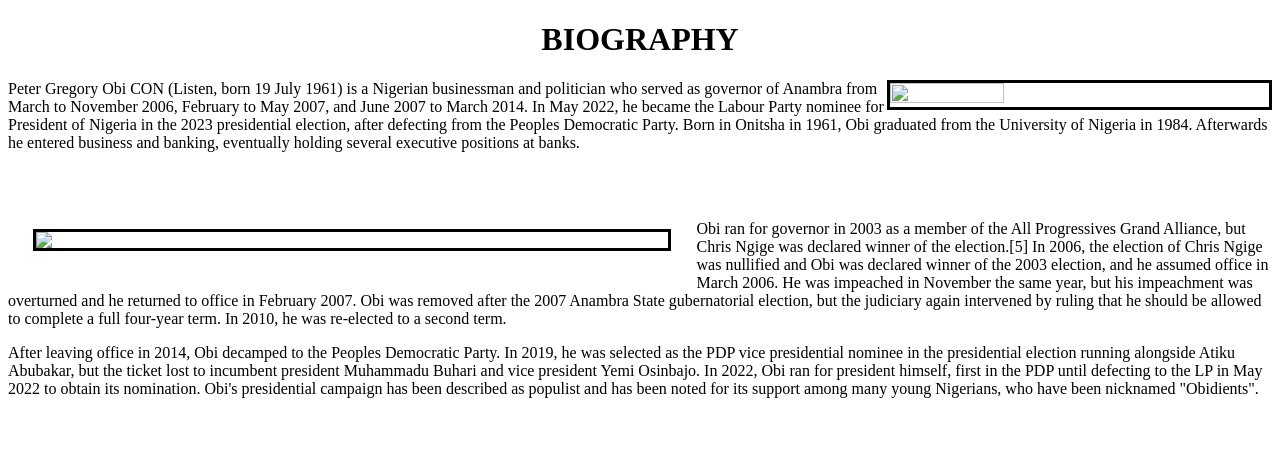
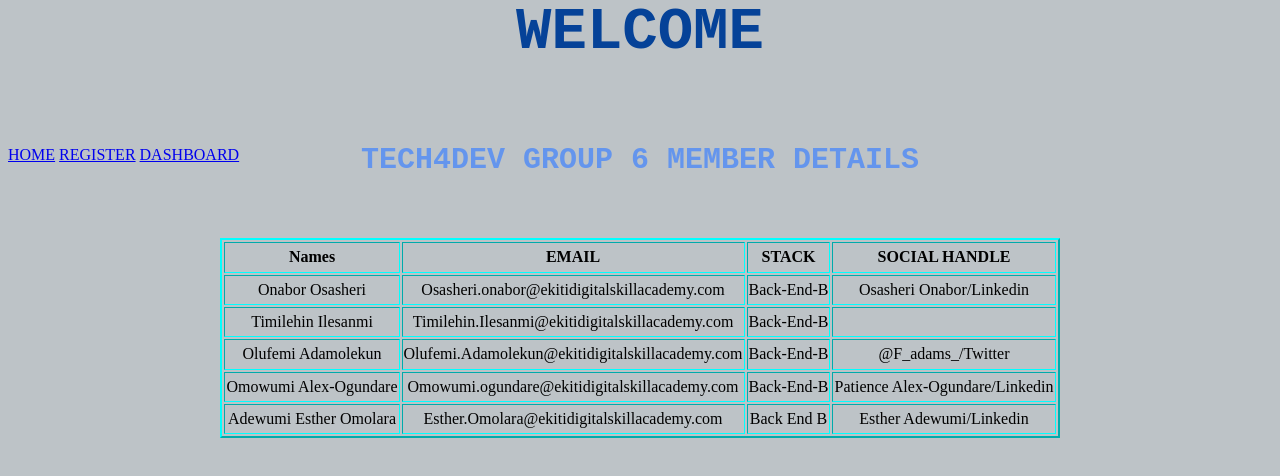
Before and after one commit to femiadams/TECH4DEV, a plain HTML site: page css/work.html in a window 1280 px wide. Drawn offline with Linux system fonts and the light colour scheme.

Commit message:
group work

```diff
--- a/css/work.css
+++ b/css/work.css
@@ -1,28 +1,35 @@
-body{
-
+body {
+    background-color: #bdc3c7;
+    background-size: cover;
     background-attachment: fixed;
-
 }
 
-h1{
-
-    text-align: center;
-}
-.p2{
-
-    height: 10%;
-    border: solid;
-    width: 30%;
-    float: right;
-    clear: right;
+a:link{
+    color:;
 }
 
-.p1{
-    display: block;
-    bottom: 22%;
-    margin: 2%;
-    bottom: 25%;
-    border: solid;
-    width: 50%;
-    float: left;
+h1 {
+    text-align: center;
+    position: relative;
+    bottom: 41px;
+    color: rgb(5, 66, 152);
+    font-size: 59px;
+    font-family: monospace;
 }
+
+.bb{
+    font-size: 30px;
+    color:  cornflowerblue;
+}
+
+
+ table{
+    margin-top: 0px;
+    margin-bottom: opx;
+    margin-left: auto;
+    margin-right: auto;
+    border-color: aqua;
+    text-align: center;
+    height: 200px;
+
+ }
--- a/css/work.html
+++ b/css/work.html
@@ -1,30 +1,74 @@
 <!DOCTYPE html>
 <html lang="en">
+
 <head>
     <meta charset="UTF-8">
     <meta http-equiv="X-UA-Compatible" content="IE=edge">
     <meta name="viewport" content="width=device-width, initial-scale=1.0">
-    <title>Adamolekun Olufemi</title>
+    <title>Olufemi Adamolekun</title>
     <link rel="stylesheet" href="work.css">
 </head>
+
 <body>
+    <form action="/work.html">
+        <h1> WELCOME </h1>
 
-    <form action="/work.html">
+        <a href="index.html">HOME</a>
+        <a href="https://form.html">REGISTER</a>
+        <a href="dashboard.html" target="_blank">DASHBOARD</a>
 
-    <h1>BIOGRAPHY</h1>
-    <img class="p2" src="Peter_Obi.png">
-    <p>Peter Gregory Obi CON (Listen, born 19 July 1961) is a Nigerian businessman and politician who served as governor of Anambra from March to November 2006, February to May 2007, and June 2007 to March 2014. In May 2022, he became the Labour Party nominee for President of Nigeria in the 2023 presidential election, after defecting from the Peoples Democratic Party.
-        Born in Onitsha in 1961, Obi graduated from the University of Nigeria in 1984. Afterwards he entered business and banking, eventually holding several executive positions at banks.</p>
-<br><br>
+        <table border="2px">
+            <h1 class="bb"> TECH4DEV GROUP 6 MEMBER DETAILS</h1>
 
-<img class="p1" src="PO_and_PU.jpg">
-       <p>Obi ran for governor in 2003 as a member of the All Progressives Grand Alliance, but Chris Ngige was declared winner of the election.[5] In 2006, the election of Chris Ngige was nullified and Obi was declared winner of the 2003 election, and he assumed office in March 2006. He was impeached in November the same year, but his impeachment was overturned and he returned to office in February 2007. Obi was removed after the 2007 Anambra State gubernatorial election, but the judiciary again intervened by ruling that he should be allowed to complete a full four-year term. In 2010, he was re-elected to a second term.</p>
+            <tr>
+                <th>Names</th>
+                <th>EMAIL</th>
+                <th>STACK</th>
+                <th>SOCIAL HANDLE</th>
+            </tr>
 
-            After leaving office in 2014, Obi decamped to the Peoples Democratic Party. In 2019, he was selected as the PDP vice presidential nominee in the presidential election running alongside Atiku Abubakar, but the ticket lost to incumbent president Muhammadu Buhari and vice president Yemi Osinbajo. In 2022, Obi ran for president himself, first in the PDP until defecting to the LP in May 2022 to obtain its nomination. Obi's presidential campaign has been described as populist and has been noted for its support among many young Nigerians, who have been nicknamed "Obidients".</p>
+            <tr>
+                <td>Onabor Osasheri</td>
+                <td>Osasheri.onabor@ekitidigitalskillacademy.com</td>
+                <td>Back-End-B</td>
+                <td>Osasheri Onabor/Linkedin</td>
 
+            </tr>
 
+            <tr>
+                <td>Timilehin Ilesanmi</td>
+                <td>Timilehin.Ilesanmi@ekitidigitalskillacademy.com</td>
+                <td>Back-End-B</td>
+                <td></td>
 
+            </tr>
 
+            <tr>
+                <td>Olufemi Adamolekun</td>
+                <td>Olufemi.Adamolekun@ekitidigitalskillacademy.com</td>
+                <td>Back-End-B</td>
+                <td>@F_adams_/Twitter</td>
+
+            </tr>
+
+            <tr>
+                <td>Omowumi Alex-Ogundare</td>
+                <td>Omowumi.ogundare@ekitidigitalskillacademy.com</td>
+                <td>Back-End-B</td>
+                <td>Patience Alex-Ogundare/Linkedin</td>
+
+            </tr>
+
+            <tr>
+                <td>Adewumi Esther Omolara</td>
+                <td>Esther.Omolara@ekitidigitalskillacademy.com</td>
+                <td>Back End B</td>
+                <td>Esther Adewumi/Linkedin</td>
+
+            </tr>
+
+        </table>
     </form>
 </body>
+
 </html>
```
Also changed, not shown: css/index.html (deleted, +0 -33 lines).
